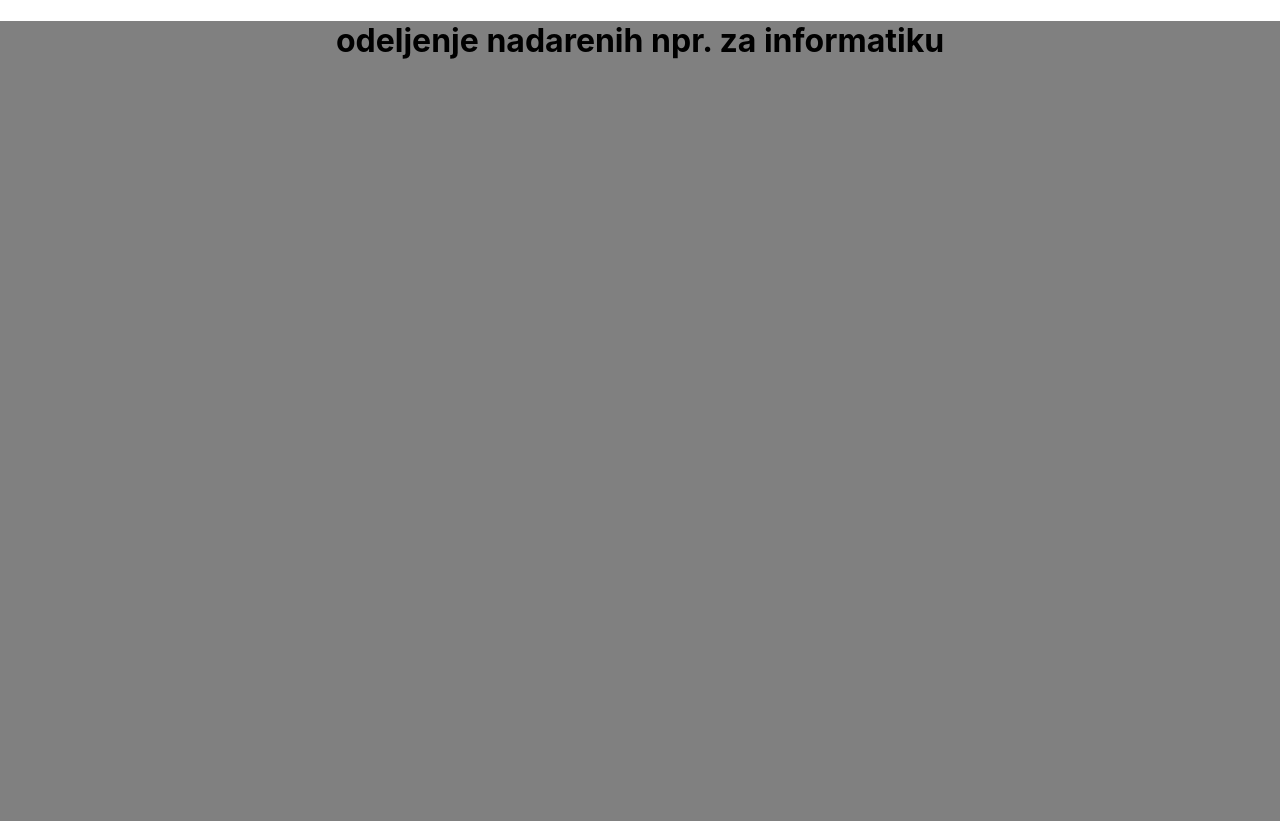
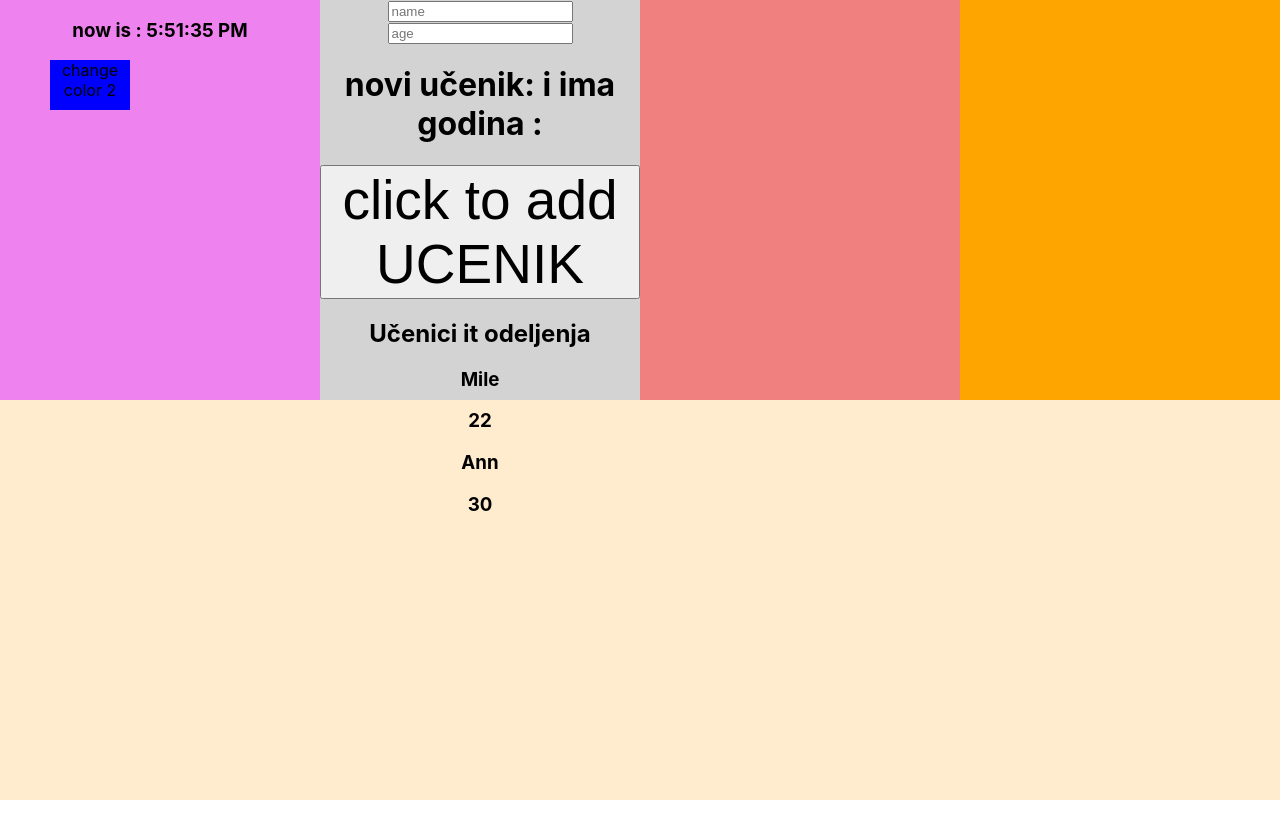
Before and after one commit to ProfesorZarko/zadatak01, a React (Create React App) app: page /odeljenje in a window 1280 px wide. After the commit the page ends 800 px from the top, so only its background shows below. Built offline with nearby package versions, Linux system fonts and the light colour scheme.

Commit message:
neki dodatci

```diff
--- a/package.json
+++ b/package.json
@@ -7,6 +7,7 @@
     "@testing-library/jest-dom": "^5.17.0",
     "@testing-library/react": "^13.4.0",
     "@testing-library/user-event": "^13.5.0",
+    "axios": "^1.5.0",
     "react": "^18.2.0",
     "react-dom": "^18.2.0",
     "react-router-dom": "^6.15.0",
--- /dev/null
+++ b/src/componentsForOdeljenje/OdeljenjeClock.jsx
@@ -0,0 +1,25 @@
+import React, { useState } from 'react'
+const colors = ["red", "grey", "blue", "white"]
+
+export default function OdeljenjeClock() {
+    const now = new Date().toLocaleTimeString();
+    const [time, setTime] = useState(now);
+    const [number, setNumber] = useState(2)
+    const [backgroundColor, setBackgroundColor]=useState("yellow")
+    const randomNumber = Math.floor(Math.random()*colors.length + 1)
+    const updateTime=()=>{
+        const newTime=new Date().toLocaleTimeString();
+        setTime(newTime)
+        setNumber(randomNumber)
+        setBackgroundColor(colors[randomNumber])
+    }
+    setTimeout(updateTime,5000)
+  return (
+    <div>
+        <h3>now is : {time}</h3>
+        <div style={{height:50, width:80, marginLeft:50, backgroundColor:backgroundColor}}>
+            change color {number}
+        </div>
+    </div>
+  )
+}
--- /dev/null
+++ b/src/componentsForOdeljenje/Ucenici.jsx
@@ -0,0 +1,52 @@
+import React, { useEffect, useState } from 'react';
+import ucenici from './ucenici';
+
+export default function Ucenici() {
+    const [ucenik, setUcenik]= useState({name: "", age:""})
+    const handleChange=(e)=>{
+        setUcenik(prevValue=>{
+            return({...prevValue,
+                [e.target.name]:e.target.value})
+        })
+    }
+
+    const handleClick=(e)=>{
+        ucenici.push(ucenik)
+    }
+
+    useEffect(()=>{
+        handleClick()
+    }, [])
+
+  return (
+    <div>
+        <input
+            name='name'
+            id='name'
+            value={ucenik.name}
+            placeholder='name'
+            onChange={handleChange}
+            type='text' />
+        <input
+            type='text'
+            name='age'
+            id='age'
+            value={ucenik.age}
+            placeholder='age'
+            onChange={handleChange}
+            />
+        <h1>novi učenik: {ucenik.name} i ima godina :{ucenik.age}</h1>
+
+        <button onClick={handleClick}>click to add UCENIK</button>
+
+       <h2> Učenici it odeljenja </h2>
+       {ucenici.map(item=>{
+        return(<div>
+            <h3>{item.name}</h3>
+            <h3>{item.age}</h3>
+        </div>)
+       })}
+
+    </div>
+  )
+}
--- /dev/null
+++ b/src/componentsForOdeljenje/ucenici.js
@@ -0,0 +1,10 @@
+const ucenici = [
+    {name:"Mile",
+     age :"22"
+},
+    {name:"Ann",
+     age :"30"
+}
+];
+
+export default ucenici ;
--- a/src/pages/Odeljenje.jsx
+++ b/src/pages/Odeljenje.jsx
@@ -1,9 +1,26 @@
-import React from 'react'
+import React from 'react';
+import "../componentsForDaki/Daki.css";
+import OdeljenjeClock from '../componentsForOdeljenje/OdeljenjeClock';
+import Ucenici from "../componentsForOdeljenje/Ucenici.jsx"
 
 export default function Odeljenje() {
   return (
     <div>
-        <h1>odeljenje nadarenih npr. za informatiku</h1>
+        <div className='bodyDaki'>
+           <div className='upperLeft'>
+                <OdeljenjeClock />
+            </div>
+            <div className='upperRight'>
+                <Ucenici />
+            </div>
+            <div className='middleLeft'>
+
+            </div>
+            <div className='middleRight'>
+
+
+            </div>
+      </div>
     </div>
   )
 }
```
Also changed, not shown: src/componentsForDaki/Joke.jsx (added, +7 -0 lines), 2 other files (tests, documents, lock files or other folders).
